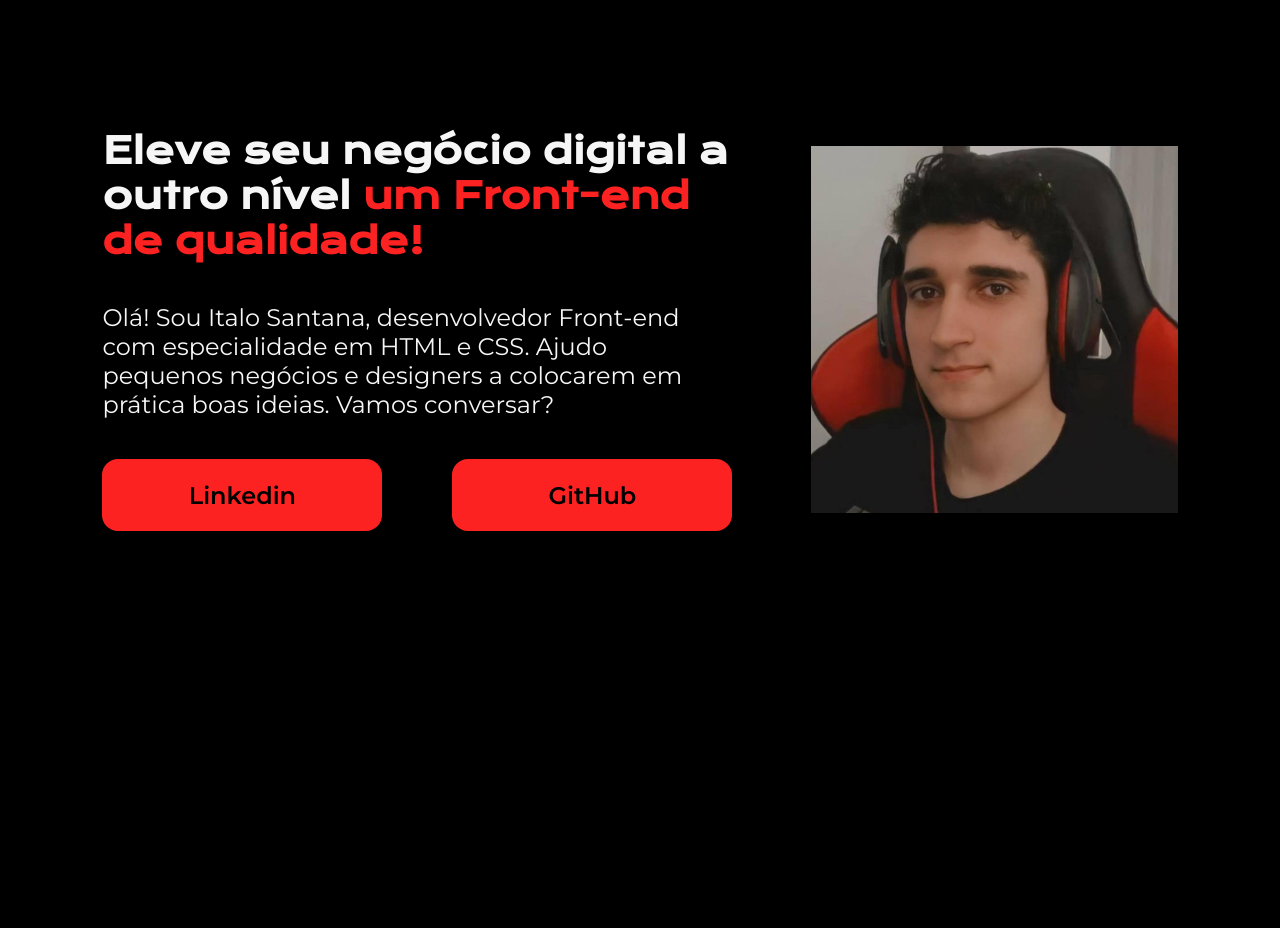
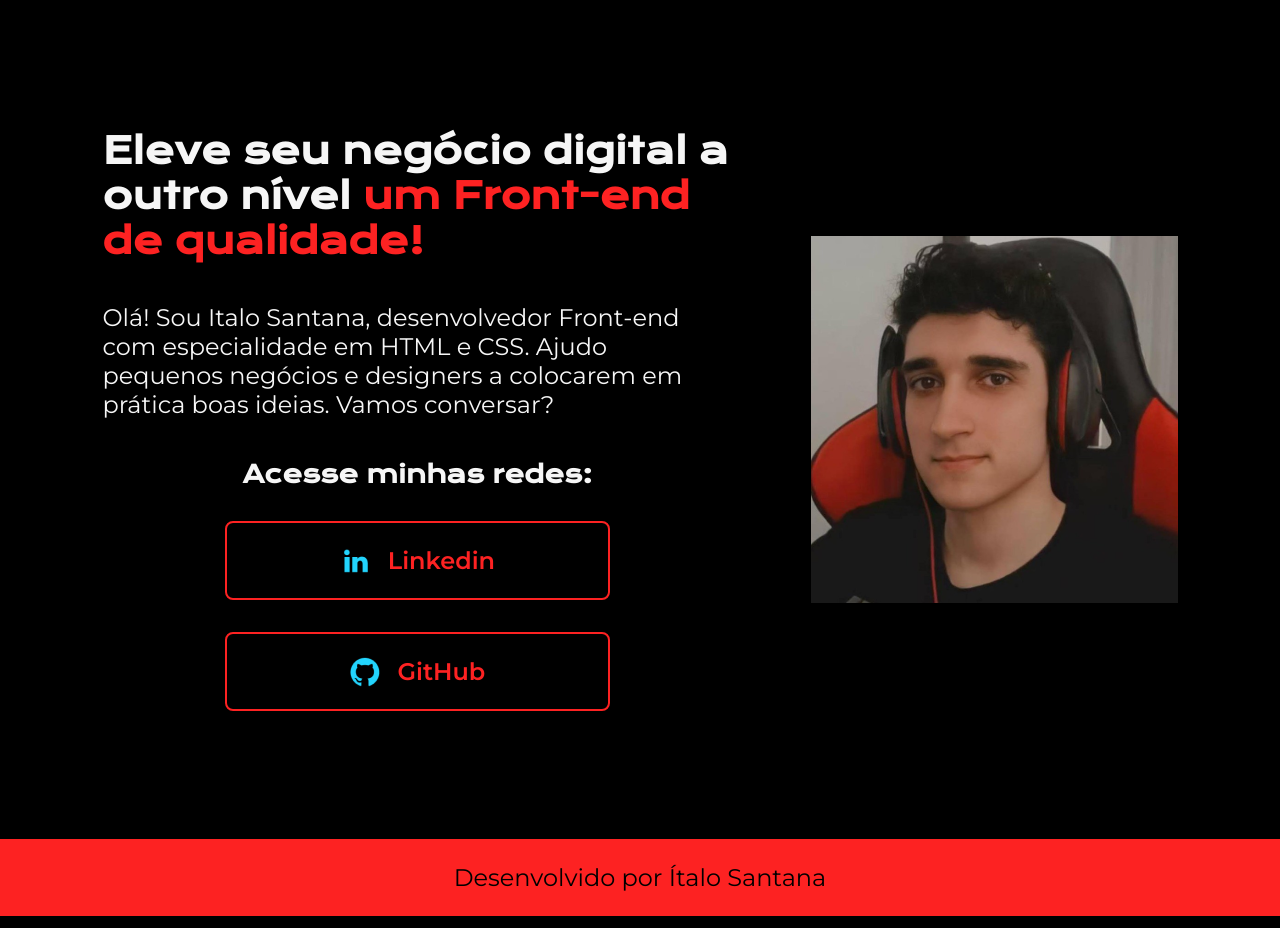
Before and after one commit to ItaloSSantana/Aula-HTML-Curso-ONE, a plain HTML site: page index.html in a window 1280 px wide. Drawn offline with nearby package versions, Linux system fonts and the light colour scheme.

Commit message:
footer adicionado

```diff
--- a/index.html
+++ b/index.html
@@ -20,13 +20,19 @@
                 especialidade em HTML e
                 CSS. Ajudo pequenos negócios e designers a colocarem em prática boas ideias. Vamos conversar?</p>
             <div class="apresentacao__links">
-                <a class="apresentacao__links__link" href="https://www.linkedin.com/in/italo-santana-dev/">Linkedin</a>
-                <a class="apresentacao__links__link" href="https://github.com/ItaloSSantana">GitHub</a>
+                <h2 class="apresentacao__links__subtitulo">Acesse minhas redes:</h2>
+                <a class="apresentacao__links__link" href="https://www.linkedin.com/in/italo-santana-dev"> <img
+                        src="./assets/logolinkedin.png" alt="imagem Logo Linkedin"> Linkedin</a>
+                <a class="apresentacao__links__link" href="https://github.com/ItaloSSantana"> <img
+                        src="./assets/logoGithub.png" alt="Imagem Logo Github">
+                    GitHub</a>
             </div>
         </section>
-        <img src="imagemItalo.png" alt="imagem de Italo">
+        <img src="./assets/imagemItalo.png" alt="imagem de Italo">
     </main>
-    <footer> </footer>
+    <footer class="rodape">
+        <p>Desenvolvido por Ítalo Santana</p>
+    </footer>
 </body>
 
 </html>
--- a/styles.css
+++ b/styles.css
@@ -6,7 +6,6 @@
 }
 
 body {
-    height: 100vh;
     box-sizing: border-box;
     background-color: black;
     color: #F6F6F6;
@@ -43,17 +42,47 @@ body {
 .apresentacao__links {
     display: flex;
     justify-content: space-between;
+    flex-direction: column;
+    gap: 32px;
+    align-items: center;
+}
+
+.apresentacao__links__subtitulo {
+    font-family: "Krona One", sans-serif;
+    font-size: 24px;
 }
 
 .apresentacao__links__link {
-    background-color: #fd2222;
-    width: 280px;
+    display: flex;
+    align-items: center;
+    justify-content: center;
+    background-color: black;
+    border: 2px solid #fd2222;
+    width: 381px;
     text-align: center;
-    border-radius: 16px;
+    border-radius: 8px;
     font-size: 24px;
     font-weight: 600;
     padding: 21.5px 0;
     text-decoration: none;
+    color: #fd2222;
+    font-family: 'Montserrat', sans-serif;
+    gap: 16px;
+}
+
+.apresentacao__links__link:hover {
+    background: #270000;
+    color: #F6F6F6;
+    padding: 4%;
+    cursor: pointer;
+}
+
+.rodape {
     color: black;
-    font-family: 'Montserrat', sans-serif;
+    background-color: #fd2222;
+    padding: 24px;
+    text-align: center;
+    font-family: "Montserrat", sans-serif;
+    font-size: 24px;
+    font-weight: 400;
 }
```
Also changed, not shown: assets/06.jpg (renamed from 06.jpg), assets/imagemItalo.jpeg (renamed from imagemItalo.jpeg), assets/imagemItalo.png (renamed from imagemItalo.png), assets/logoGithub.png (added), assets/logolinkedin.png (added).
